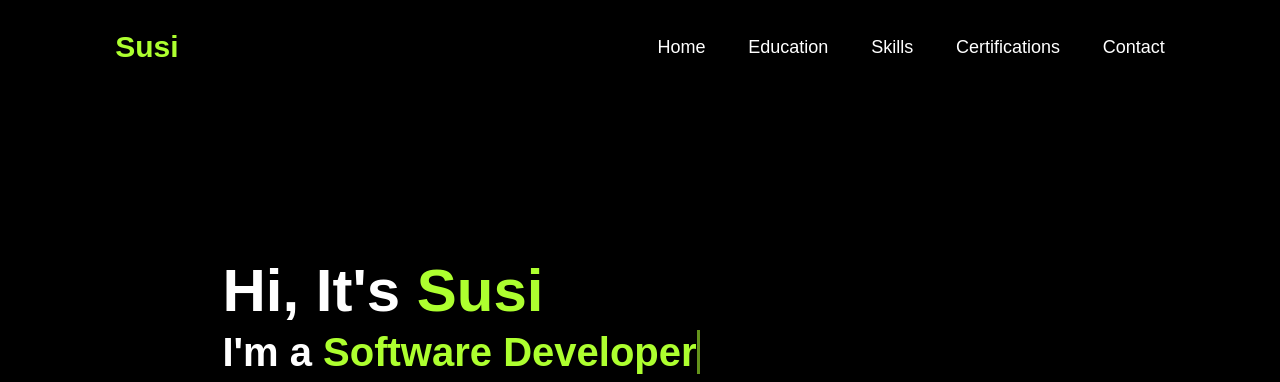
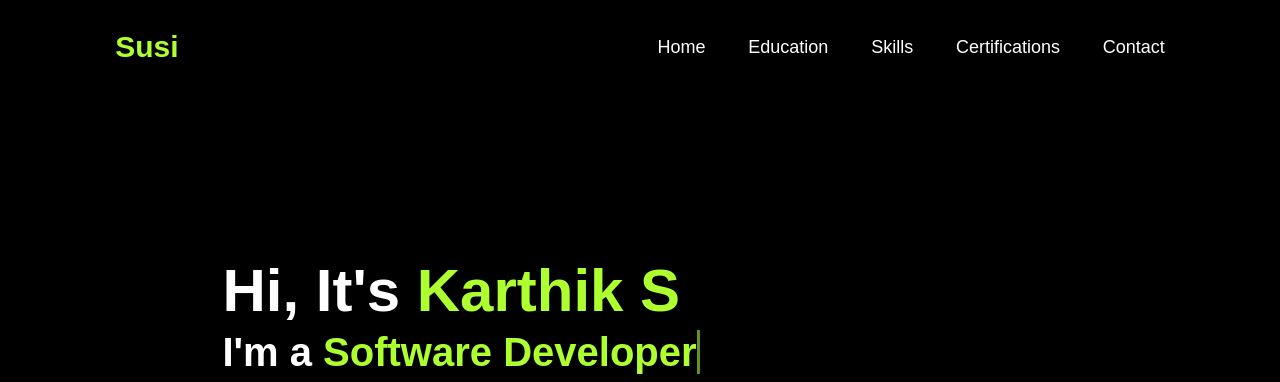
Before and after one commit to Karthik-programmer-07/Project-, a plain HTML site: page index-1.html in a window 1280 px wide. Shown: the top 382 px of the page. Drawn offline with Linux system fonts and the light colour scheme.

Commit message:
Update index-1.html

```diff
--- a/index-1.html
+++ b/index-1.html
@@ -26,7 +26,7 @@
         </div>
 
            <div class="home-content">
-            <h1> Hi, It's <span>Susi</h1>
+            <h1> Hi, It's <span>Karthik S</h1>
 
             <h3 class="typing-text"> I'm a <span></span></h3>
             <p>Computer Science student. Highly self-motivated individual with a passion for overcoming challenges. I consider myself a responsible and orderly person.
```
